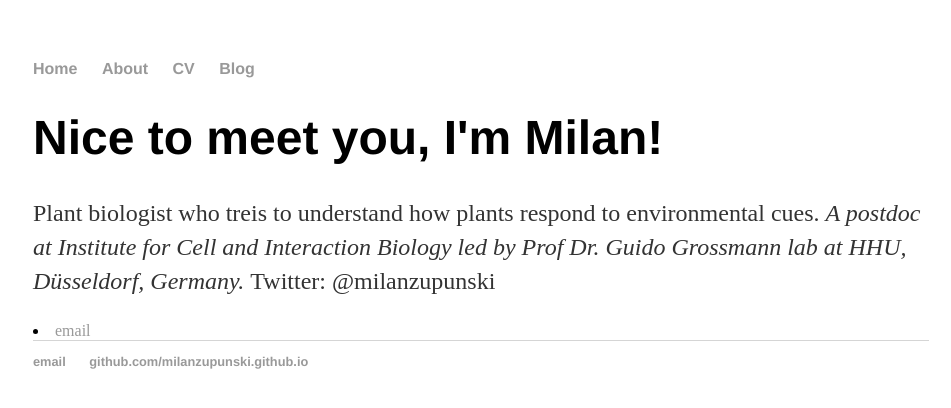
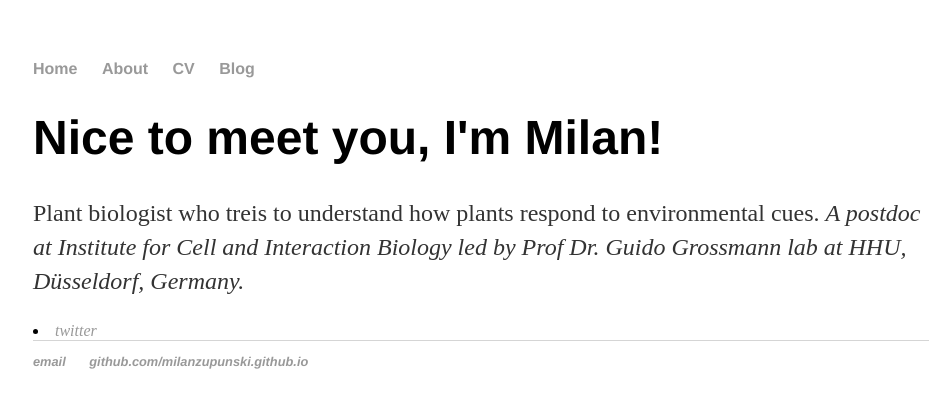
Before and after one commit to milanzupunski/milanzupunski.github.io, a Jekyll site: the page built from index.html, in a window 1280 px wide. Shown: the top 408 px of the page, without its empty margins (159-1110 px from the left). Built offline with Jekyll 4.4.1, drawn with Linux system fonts in a browser that asks for light colours; Markdown is read by kramdown in place of the engine named in the settings.

Commit message:
Update index.html

```diff
--- a/index.html
+++ b/index.html
@@ -6,6 +6,6 @@
 	<h1>Nice to meet you, I'm Milan!</h1>
 	<p>Plant biologist who treis to understand how plants respond to environmental cues.
 	<em> A postdoc at Institute for Cell and Interaction Biology led by Prof Dr. Guido Grossmann lab at HHU, Düsseldorf, Germany.
-	</em> Twitter: @milanzupunski </a></p>
-<li><a href="twitter:https://twitter.com/MilanZupunski">email</a></li>
+	</p>
+<li><a href="https://twitter.com/MilanZupunski">twitter</a></li>
 </div><!-- /.blurb -->
```
